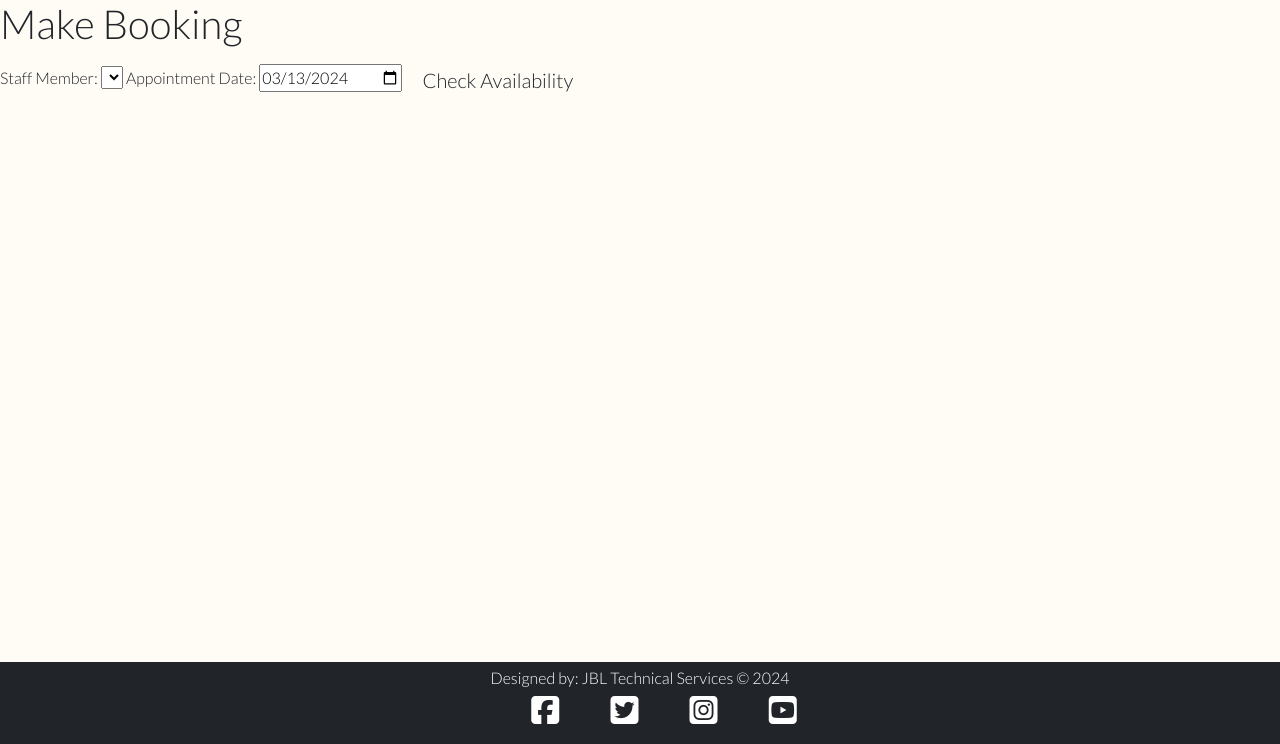
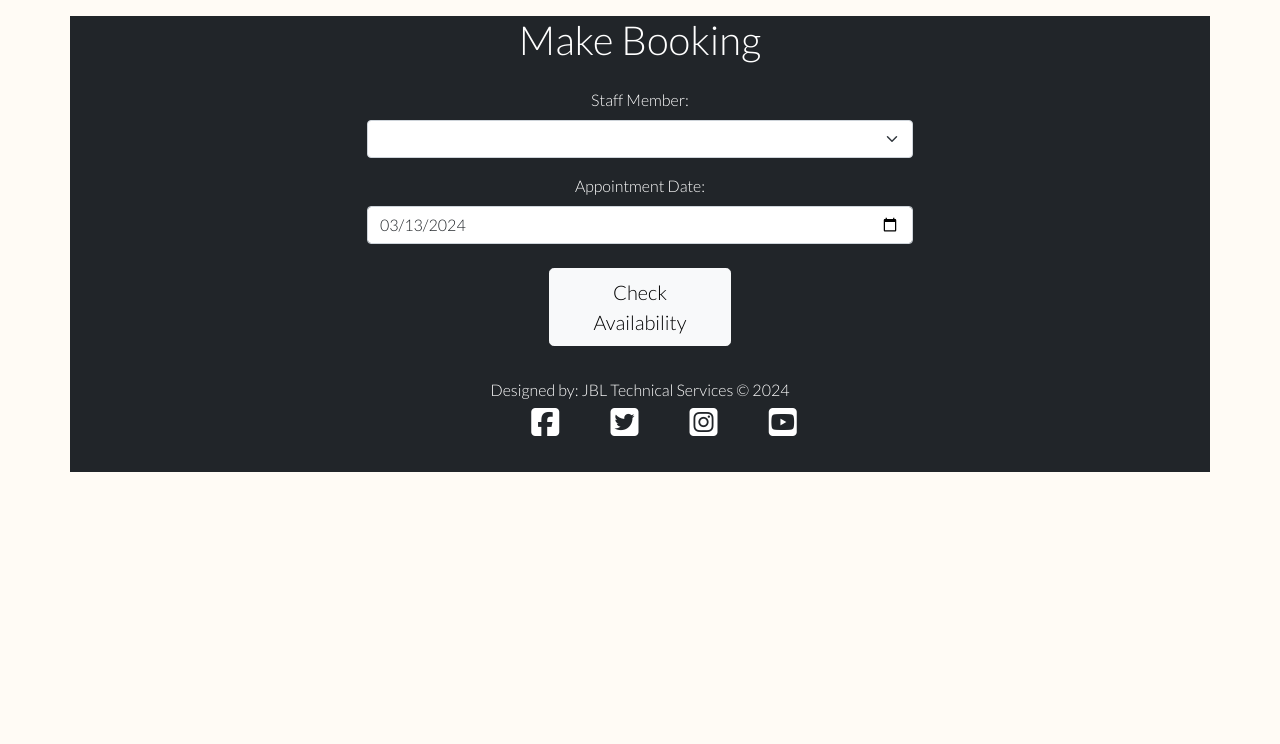
Before and after one commit to jayleighton/django-barber-shop, a Django app: page /bookings/add/ in a window 1280 px wide. Shown: the part 56-800 px from the top of the page. Run offline with Django 4.2, Linux system fonts and the light colour scheme; the visitor is signed in with stand-in values (Sample User, id 1); data comes from the database, SQL or seed files in the repository; lists and menus that the app fills with data are empty; parts of the project's set-up code (start-up, migrations or seed data) failed here and were passed over; some libraries are stand-ins or nearby versions.

Commit message:
Style new booking page

```diff
--- a/booking/templates/booking/make_booking.html
+++ b/booking/templates/booking/make_booking.html
@@ -1,9 +1,17 @@
 {% extends "base.html" %} {% block content %}
+<div class="container bg-dark text-white mt-3 mb-3">
+  <div class="row">
+    <div class="col-md-6 offset-md-3 text-center">
       <h1>Make Booking</h1>
+    </div>
+  </div>
 
+  <div class="row">
+    <div class="col-md-6 offset-md-3 mt-3 mb-1 text-center">
       <form method="GET">
-  <label for="staff-member">Staff Member:</label>
-  <select name="staff-member" id="staff-member">
+        <div class="mb-3">
+          <label for="staff-member" class="form-label">Staff Member:</label>
+          <select name="staff-member" id="staff-member" class="select form-select">
             {% for member in staff %}
 
             <option value="{{member.id}}"
@@ -13,27 +21,44 @@
 
             {% endfor %}
           </select>
-  <label for="select-date">Appointment Date:</label>
-  <input type="date" value="{% now "Y-m-d" %}" id="select-date"
+        </div>
+        <div class="mb-3">
+          <label for="select-date" class="form-label">Appointment Date:</label>
+          <input class="form-control" type="date" value="{% now "Y-m-d" %}" id="select-date"
           name="booking-date" />
-  <button type="submit" class="btn btn-lg btn-edit">Check Availability</button>
+          <div class="text-center d-grid gap-2 col-4 mx-auto mt-4 mb-4">
+            <button type="submit" class="btn btn-light btn-lg btn-edit">Check Availability</button>
+          </div>
+      </div>
       </form>
+    </div>
+  </div>
 
+  <div class="row">
+    <div class="col-md-6 offset-md-3 mb-3">
       {% if available_time %}
+      <div class="mb-3 mt-1 text-center">
         <form action="">
-  <label for="time-select">Appointment Times</label>
-  <select name="time-select" id="time-select">
+          <label class="form-label" for="time-select">Appointment Times</label>
+          <select name="time-select" id="time-select" class="select form-select">
             {% for time in available_time %}
             <option value="{{time}}">{{time}}</option>
             {% endfor %}
           </select>
-
-  <label for=""></label>
-  <select name="service-select" id="service-select">
+      </div>
+      <div class="mb-3 mt-1 text-center">
+        <label class="form-label" for="service-select">Service:</label>
+        <select name="service-select" id="service-select" class="select form-select">
           {% for item in service_list %}
             <option value="{{ item.id }}">{{ item.description | safe}}</option>
           {% endfor %}
         </select>
+      </div>
+      <div class="text-center d-grid gap-2 col-4 mx-auto mt-4 mb-4">
+        <button type="submit" class="btn btn-light btn-lg btn-edit">Book now</button>
+      </div>
       </form>
-<p>{{time}}</p>
+    </div>
+  </div>
+</div>
 {% endif %} {% endblock %}
```
Lines whose indentation alone changed are shown as unchanged.
